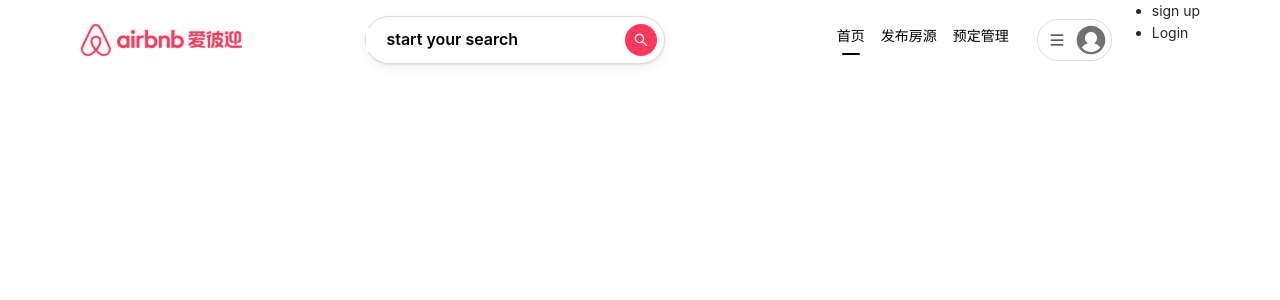
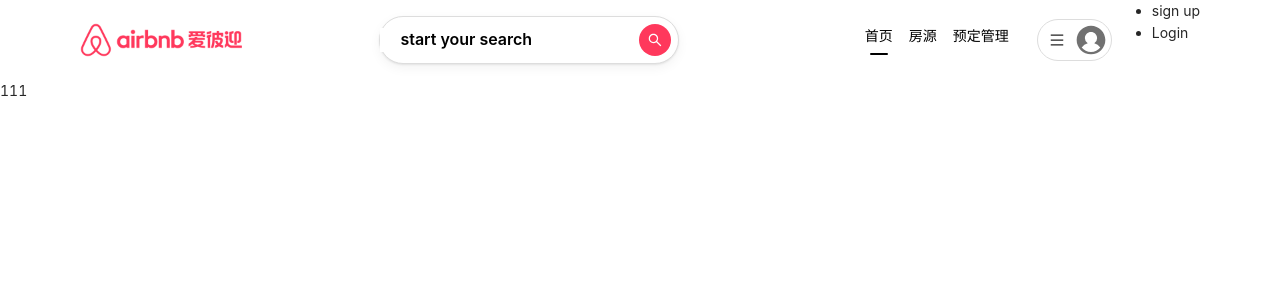
Before and after one commit to huaungwj/aibiying, a React (Create React App) app: page / in a window 1280 px wide. Shown: the top 300 px of the page. Built offline with nearby package versions, Linux system fonts and the light colour scheme.

Commit message:
二级路由

```diff
--- a/package.json
+++ b/package.json
@@ -8,7 +8,7 @@
     "react": "^17.0.1",
     "react-dom": "^17.0.1",
     "react-redux": "^7.2.6",
-    "react-router-dom": "5.0",
+    "react-router-dom": "^5.3.0",
     "react-scripts": "4.0.0",
     "redux": "^4.1.2"
   },
--- a/src/components/NavBar/NavBar.jsx
+++ b/src/components/NavBar/NavBar.jsx
@@ -1,4 +1,4 @@
-import React, { useEffect, useState } from "react";
+import React, {/*  useEffect, useState  */} from "react";
 import NavBarStyle from "./Navbar.module.css";
 import { withRouter, Link } from "react-router-dom";
 import logo from "../../assets/logo.jpg";
@@ -7,13 +7,12 @@ import PropTypes from "prop-types";
 
 function NavBar(props) {
     // 当前路由地址
-    const [nowLocation, setNowLocation] = useState("");
+    // const [nowLocation, setNowLocation] = useState("");
 
-    useEffect(() => {
-        console.log(props);
-        setNowLocation(props.location.pathname);
-    }, []);
-
+    // useEffect(() => {
+    //     console.log(props);
+    //     setNowLocation(props.location.pathname);
+    // }, []);
     return (
         <div className={NavBarStyle.navBarContainer}>
             {/* logo */}
@@ -39,16 +38,20 @@ function NavBar(props) {
                 <ul>
                     <li
                         className={
-                            nowLocation === "/" ? NavBarStyle.liActive : ""
+                            props.location.pathname === "/" ? NavBarStyle.liActive : ""
                         }
                     >
-                        <Link>首页</Link>
+                        <Link to="/">首页</Link>
+                    </li>
+                    <li
+                        className={
+                            /^\/house/.test(props.location.pathname) ? NavBarStyle.liActive : ""
+                        }
+                    >
+                        <Link to="/house">房源</Link>
                     </li>
                     <li>
-                        <Link>发布房源</Link>
-                    </li>
-                    <li>
-                        <Link>预定管理</Link>
+                        <Link to="/">预定管理</Link>
                     </li>
                 </ul>
                 {/* 个人中心 */}
--- a/src/router/config.js
+++ b/src/router/config.js
@@ -1,10 +1,22 @@
 import Home from "../views/Home/Home";
+import HouseList from "../views/House/List"
 
 const routes = [
     {
         path: "/",
         component: Home,
+        exect: true,
     },
+    {
+        path: "/house",
+        redirect: "/house/list",
+        children: [
+            {
+                path: "/list",
+                component: HouseList,
+            }
+        ],
+    }
 ];
 
 export default routes;
--- a/src/router/index.jsx
+++ b/src/router/index.jsx
@@ -1,5 +1,5 @@
 import React from "react";
-import { BrowserRouter as Router, Switch, Route } from "react-router-dom";
+import { BrowserRouter as Router, Switch, Route, Redirect } from "react-router-dom";
 import routes from "../router/config";
 import { Provider } from "react-redux";
 import NavBar from "../components/NavBar/NavBar";
@@ -7,19 +7,32 @@ import NavBar from "../components/NavBar/NavBar";
 import User from "../views/User";
 
 import store from "../store";
-
+console.log(routes);
 export default function RouteConfigExample() {
     return (
         <Provider store={store}>
             <Router>
-                <div>
-                    <NavBar />
-                    <Switch>
-                        {routes.map((route, i) => (
-                            <RouteWithSubRoutes key={i} {...route} />
-                        ))}
-                    </Switch>
-                </div>
+                <NavBar />
+                <Switch>
+                    {routes.map((route, i) => {
+                        console.log(route);
+                        if (route.children) {
+                            return <Route key={route.path}>
+                                {
+                                    route.redirect && <Redirect from={route.path} to={route.redirect} exact />
+                                }
+                                {route.children.map((childRoute, i) => {
+                                    childRoute = {
+                                        ...childRoute,
+                                        path: route.path + childRoute.path
+                                    };
+                                    return <RouteWithSubRoutes key={childRoute.path} {...childRoute} />
+                                })}
+                            </Route>
+                        }
+                        return RouteWithSubRoutes(route);
+                    })}
+                </Switch>
                 <User />
             </Router>
         </Provider>
@@ -27,12 +40,13 @@ export default function RouteConfigExample() {
 }
 
 function RouteWithSubRoutes(route) {
+    console.log(route);
     return (
         <Route
+            key={route.path}
+            exact
             path={route.path}
-            render={(props) => (
-                <route.component {...props} routes={route.routes} />
-            )}
+            component={route.component}
         />
     );
 }
--- a/src/views/Home/Home.jsx
+++ b/src/views/Home/Home.jsx
@@ -5,6 +5,7 @@ export default function Home() {
     return (
         <div className={HomeStyle.homeContainer}>
             {/* <div className={}></div> */}
+            111
         </div>
     );
 }
--- /dev/null
+++ b/src/views/House/List.jsx
@@ -0,0 +1,6 @@
+
+const HouseList = () => {
+    return "houseList"
+};
+
+export default HouseList;
```
Also changed, not shown: 2 other files (tests, documents, lock files or other folders).
